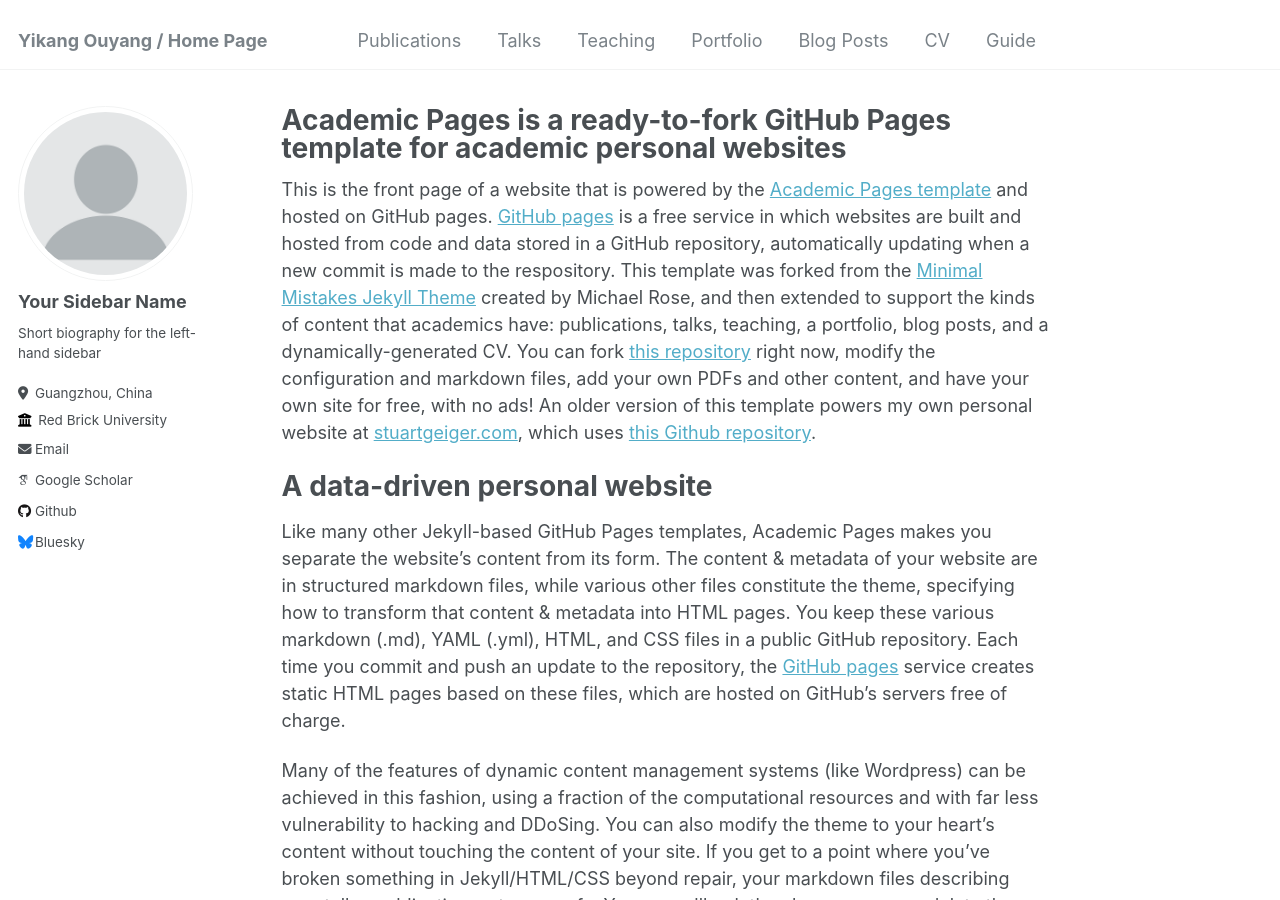
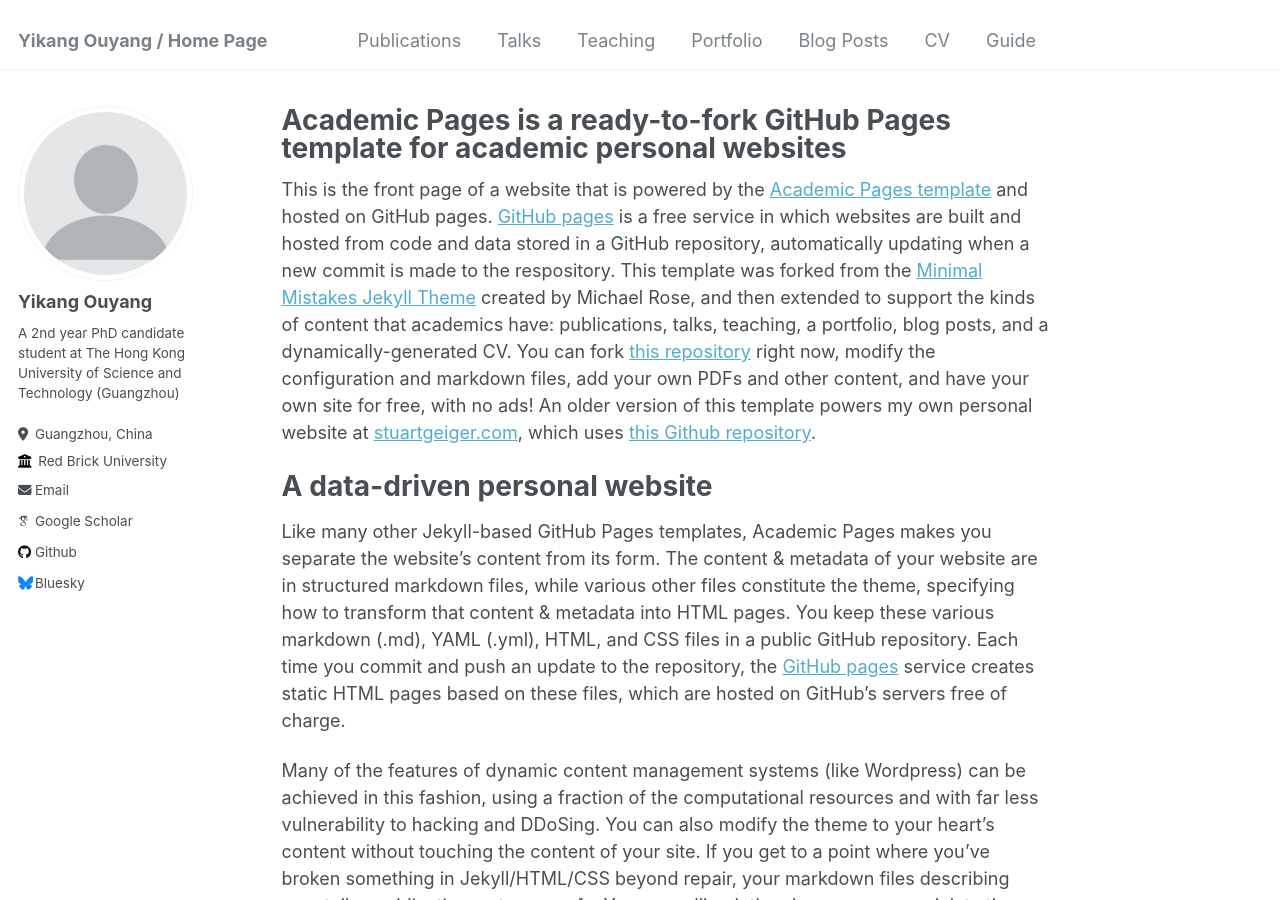
Before and after one commit to YiKangOY/YiKangOY.github.io, a Jekyll site: the page built from _pages/about.md, in a window 1280 px wide and 900 px high. Built offline with Jekyll 4.4.1, drawn with Linux system fonts in a browser that asks for light colours; some web fonts are replaced.

Commit message:
Update _config.yml

```diff
--- a/_config.yml
+++ b/_config.yml
@@ -22,9 +22,9 @@
 author:
   # Biographic information
   avatar           : "profile.png"
-  name             : "Your Sidebar Name"
+  name             : "Yikang Ouyang"
   pronouns         : # example: "she/her"
-  bio              : "Short biography for the left-hand sidebar"
+  bio              : "A 2nd year PhD candidate student at The Hong Kong University of Science and Technology (Guangzhou)"
   location         : "Guangzhou, China"
   employer         : "Red Brick University"
   uri              : # URL
```
